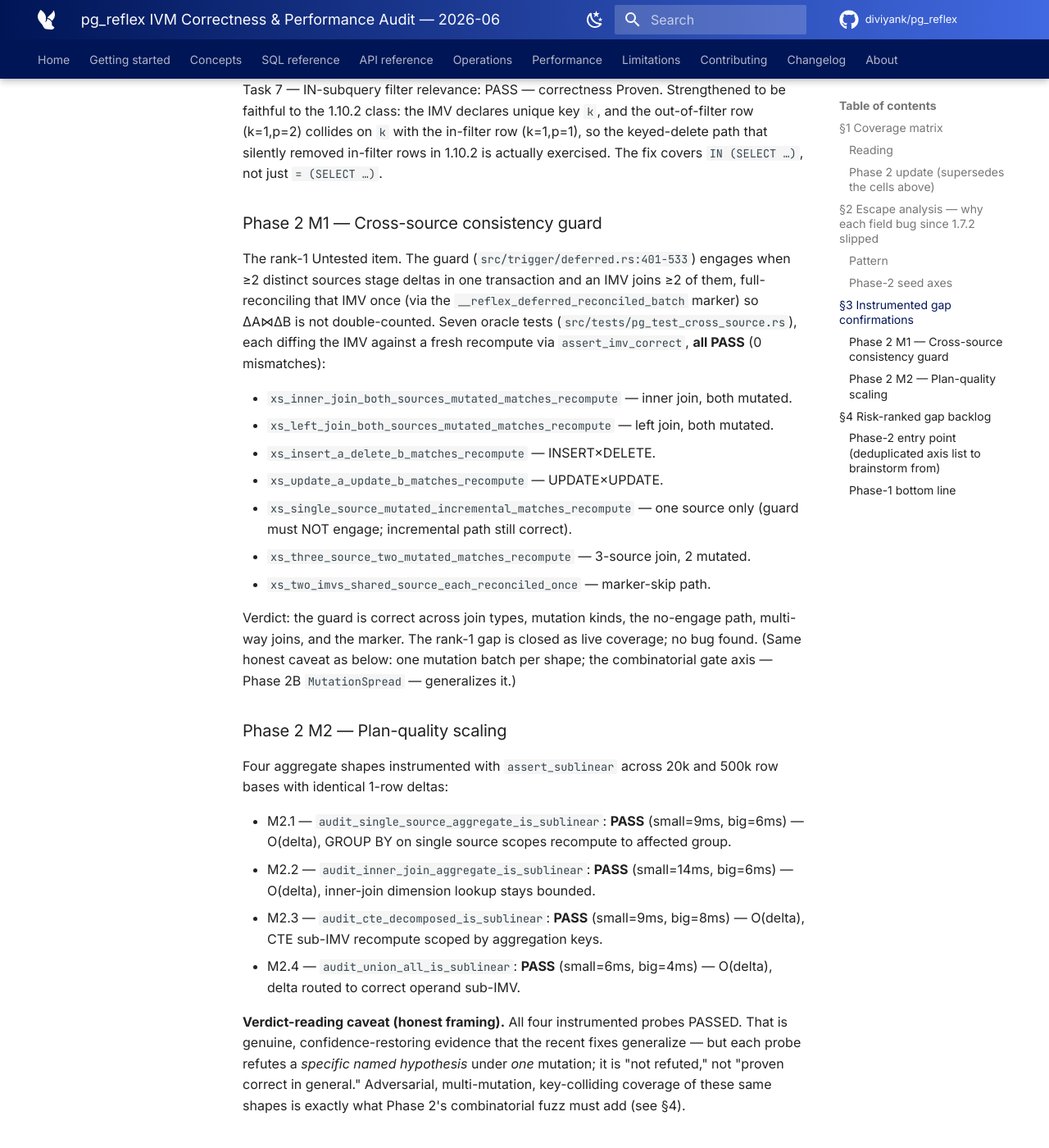
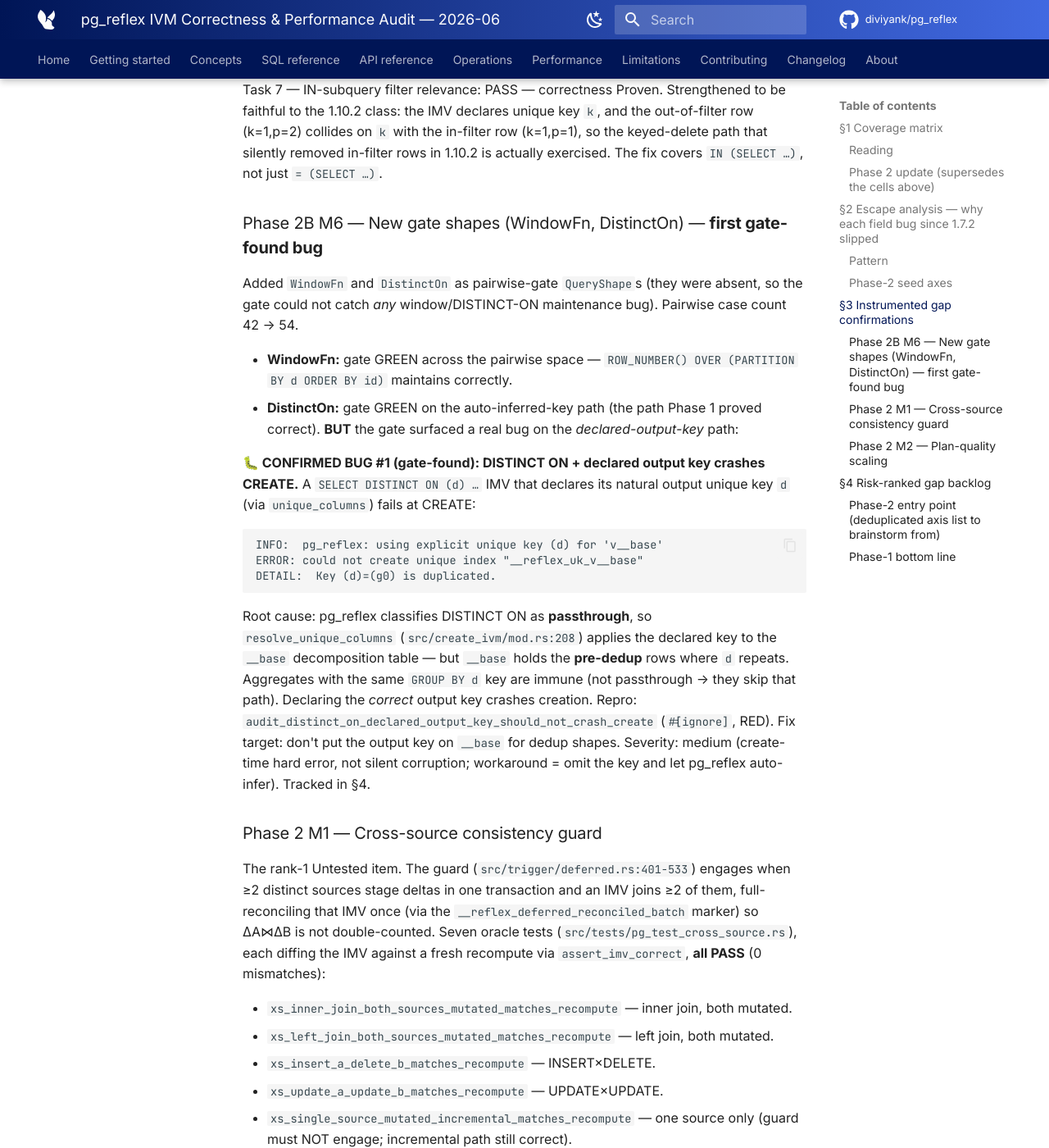
Before and after one commit to diviyank/pg_reflex, an MkDocs documentation site: the page built from docs/audit/2026-06-ivm-audit.md, in a window 1280 px wide and 1400 px high, scrolled down 10937 px. Shown: the whole window at 82% size. Built offline with MkDocs 1.6.1 and Material for MkDocs 9.7.7, drawn with Linux system fonts in a browser that asks for light colours; comment, search, counter and statistics services are not loaded; some of the changed text lies outside the part shown.

Commit message:
fuzz(model): DistinctOn uses supported auto-infer key; file gate-found CREATE bug (Phase 2B M6)
The gate found a real bug: a DISTINCT ON IMV declaring its natural output key
crashes at CREATE because pg_reflex applies the passthrough key to the pre-dedup
__base table. DistinctOn in the gate now uses the proven auto-infer path (green);
the declared-key crash is filed as an #[ignore]'d RED regression + audit finding B1.

Co-Authored-By: Claude Opus 4.8 (1M context) <noreply@anthropic.com>

````diff
--- a/docs/audit/2026-06-ivm-audit.md
+++ b/docs/audit/2026-06-ivm-audit.md
@@ -120,6 +120,36 @@ Task 6 — DISTINCT ON winner demotion: PASS — correctness Proven.
 
 Task 7 — IN-subquery filter relevance: PASS — correctness Proven. Strengthened to be faithful to the 1.10.2 class: the IMV declares unique key `k`, and the out-of-filter row (k=1,p=2) collides on `k` with the in-filter row (k=1,p=1), so the keyed-delete path that silently removed in-filter rows in 1.10.2 is actually exercised. The fix covers `IN (SELECT …)`, not just `= (SELECT …)`.
 
+### Phase 2B M6 — New gate shapes (WindowFn, DistinctOn) — **first gate-found bug**
+
+Added `WindowFn` and `DistinctOn` as pairwise-gate `QueryShape`s (they were absent,
+so the gate could not catch *any* window/DISTINCT-ON maintenance bug). Pairwise
+case count 42 → 54.
+
+- **WindowFn:** gate GREEN across the pairwise space — `ROW_NUMBER() OVER
+  (PARTITION BY d ORDER BY id)` maintains correctly.
+- **DistinctOn:** gate GREEN on the auto-inferred-key path (the path Phase 1
+  proved correct). **BUT** the gate surfaced a real bug on the *declared-output-key*
+  path:
+
+**🐛 CONFIRMED BUG #1 (gate-found): DISTINCT ON + declared output key crashes CREATE.**
+A `SELECT DISTINCT ON (d) …` IMV that declares its natural output unique key `d`
+(via `unique_columns`) fails at CREATE:
+```
+INFO:  pg_reflex: using explicit unique key (d) for 'v__base'
+ERROR: could not create unique index "__reflex_uk_v__base"
+DETAIL:  Key (d)=(g0) is duplicated.
+```
+Root cause: pg_reflex classifies DISTINCT ON as **passthrough**, so
+`resolve_unique_columns` (`src/create_ivm/mod.rs:208`) applies the declared key to
+the `__base` decomposition table — but `__base` holds the **pre-dedup** rows where
+`d` repeats. Aggregates with the same `GROUP BY d` key are immune (not passthrough
+→ they skip that path). Declaring the *correct* output key crashes creation.
+Repro: `audit_distinct_on_declared_output_key_should_not_crash_create` (`#[ignore]`,
+RED). Fix target: don't put the output key on `__base` for dedup shapes. Severity:
+medium (create-time hard error, not silent corruption; workaround = omit the key
+and let pg_reflex auto-infer). Tracked in §4.
+
 ### Phase 2 M1 — Cross-source consistency guard
 
 The rank-1 Untested item. The guard (`src/trigger/deferred.rs:401-533`) engages
@@ -169,6 +199,7 @@ names its target phase. P2 = harden the combinatorial harness; P3 = field-replay
 | 4 | **Weak correctness coverage on window, DISTINCT ON, inner join, multi-source aggregate, ignore_sources** — point-value checks, no full-relation oracle except the single mutation each this audit just added (§3 Tasks 5–7 PASS, now active regressions). | correctness | §1 rows rated Weak; §3 Tasks 5–7 | **P2** — fuzz these shapes adversarially: multi-mutation, key-colliding, winner-change, mid-frame |
 | 5 | **Plan-quality probe is a wall-clock heuristic** — trustworthy enough for Phase 1 confirm/refute, but not a structural guarantee. | plan (tooling) | §3 "Known limitation" | **P2** — white-box assertion on the generated maintenance plan (`EXPLAIN` actual-rows at the base relation) |
 | 6 | **No regression derived from real production queries** — every field bug came from base-db views the suite never replayed. | both | §2 "found in field, not gate" meta-pattern | **P3** — distil base-db views (`current_assortment_activity_view`, `sop_incoming_stock_baseline_view`, …) into minimal oracle-checked regressions |
+| **B1** | **🐛 GATE-FOUND BUG: DISTINCT ON + declared output key crashes CREATE** — pg_reflex applies the declared passthrough key to the pre-dedup `__base`, failing its unique index. Declaring the correct output key for a DISTINCT ON IMV is a hard create error. | correctness (create-time) | §3 Phase 2B M6; RED `audit_distinct_on_declared_output_key_should_not_crash_create` | **fix** — `resolve_unique_columns` / DISTINCT ON decomposition must not key `__base` by the output key. Medium severity (hard error, not silent; workaround = auto-infer). |
 
 ### Phase-2 entry point (deduplicated axis list to brainstorm from)
 
````
Also changed, not shown: 2 other files.
